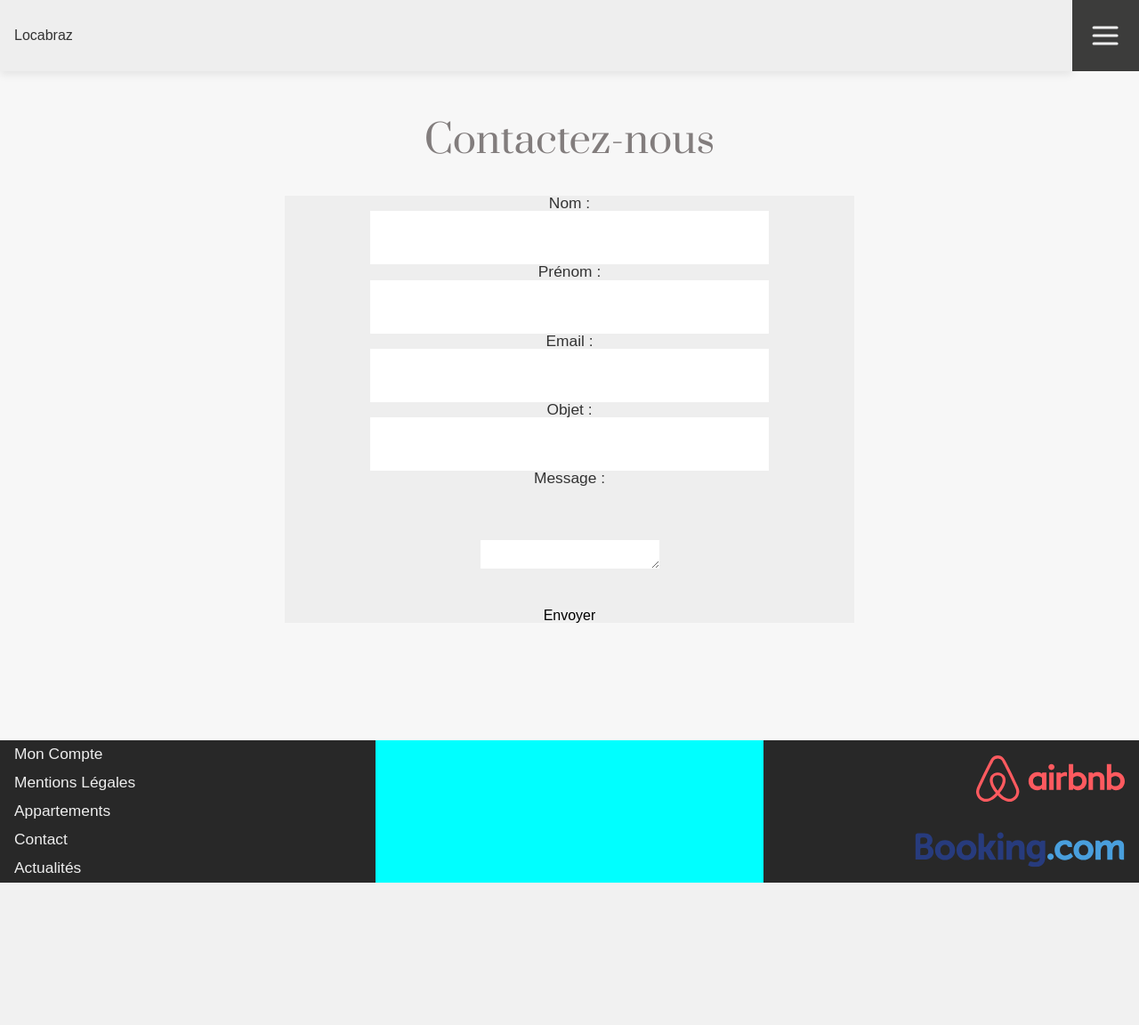
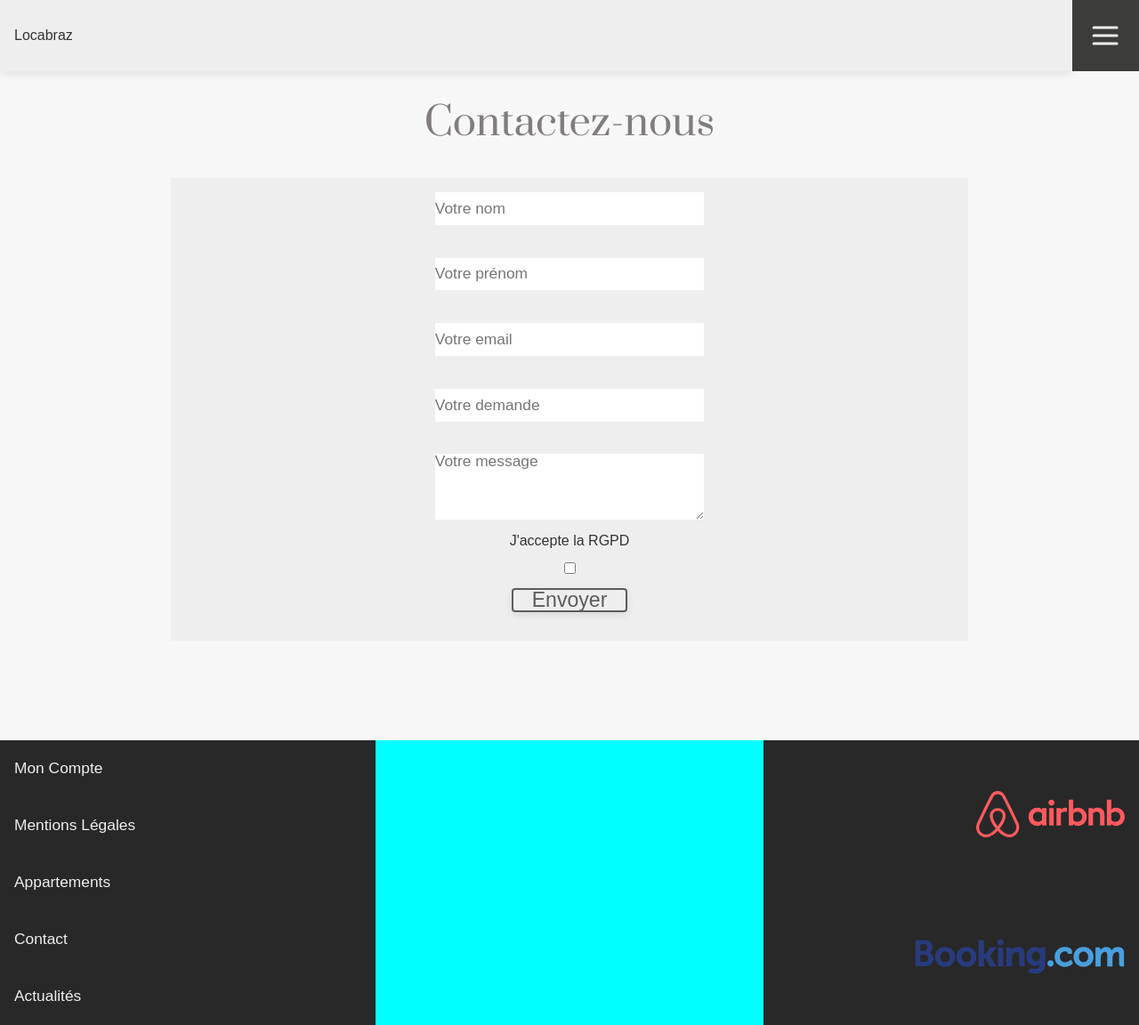
Before and after one commit to elemouellic/Locabraz, a PHP site: template src/views/frontpages/contact/contact.php in a window 1280 px wide. Shown: the whole page at 89% size. Before the commit the page ends 992 px from the top, so only its background shows below. Run offline with PHP 8.4, Linux system fonts and the light colour scheme; the template is opened without the code that fills it, so the values that code supplies are empty.

Commit message:
20230413 18:33

```diff
--- a/public/css/style.css
+++ b/public/css/style.css
@@ -111,9 +111,6 @@
     font-size: 100%;
     font: inherit;
     vertical-align: baseline;
-    -moz-appearance: none;
-    -webkit-appearance: none;
-    appearance: none;
 }
 
 /* Reset images */
@@ -134,13 +131,12 @@
 input:hover {
     opacity: 0.5s;
     transition: 0.2s;
-    filter: invert(0.4);
+
 }
 
 button:hover {
     opacity: 0.5s;
     transition: 0.2s;
-    filter: invert();
 }
 
 
@@ -475,13 +471,13 @@
 }
 
 .seeall {
-    cursor: pointer;
     border: 2px solid var(--colorfontdark);
     width: 30%;
     background-color: transparent;
     color: var(--colorfontdark);
     cursor: pointer;
     font-size: var(--inputs);
+    text-align: center;
 
 }
 
@@ -588,38 +584,61 @@
     display: flex;
     flex-direction: column;
     justify-content: center;
+    align-items: center;
 }
 
 .form-contact{
 
     background-color: var(--colorheader);
     display: flex;
-    margin: 0 auto;
+    padding: 1rem;
     flex-direction: column;
     align-items: center;
-    height: 60vh;
-    width: 50%;
+    height: 65vh;
+    width: 100%;
 }
 
 .box-contact{
     display: flex;
+    flex-wrap: wrap;
     flex-direction: column;
     align-items: center;
     width: 100%;
     height: 100%;
 }
 
+
+/* Faire disparaître les labels mais les laisser accessibles aux lecteurs d'écrans  */
 .box-contact>label{
-    text-align: center;
-    font-size: var(--textreponsive);
+    position: absolute;
+    left: -10000px;
+    width: 1px;
+    height: 1px;
+    overflow: hidden;
 }
-
 
 
 .box-contact>input{
     width: 70%;
+    height: 50%;
+    font-size: var(--textreponsive);
+
+}
+
+.box-contact>textarea{
+    width: 70%;
     height: 100%;
+    font-size: var(--textreponsive);
 }
+
+.form-contact>label{
+    margin: 1rem;
+}
+
+.form-contact>.inputbutton{
+    margin: 1rem;
+}
+
 
 
 /******************** Footer ********************/
@@ -779,6 +798,19 @@
         height: 10%;
     }
 
+    /* Page contact */
+
+    .form-contact{
+        width: 70%;
+    }
+
+    .box-contact{
+    width: 50%;
+
+
+} */
+
+
 
     /* Footer */
 
--- a/src/views/frontpages/contact/contact.php
+++ b/src/views/frontpages/contact/contact.php
@@ -6,30 +6,29 @@
     <form class="form-contact" action="?action=form-contact" method="POST">
         <div class="box-contact">
             <label for="name">Nom :</label>
-            <input type="text" id="name" name="name" required>
+            <input type="text" id="name" name="name" placeholder="Votre nom" required>
         </div>
-
         <div class="box-contact">
             <label for="firstname">Prénom :</label>
-            <input type="text" id="firstname" name="firstname" required>
+            <input type="text" id="firstname" name="firstname" placeholder="Votre prénom" required>
         </div>
 
         <div class="box-contact">
             <label for="email">Email :</label>
-            <input type="email" id="email" name="email" required>
+            <input type="email" id="email" name="email" placeholder="Votre email" required>
         </div>
         <div class="box-contact">
             <label for="subject">Objet :</label>
-            <input type="text" id="subject" name="subject" required>
+            <input type="text" id="subject" name="subject" placeholder="Votre demande" required>
         </div>
         <div class="box-contact">
             <label for="message">Message :</label>
-            <input type="hidden" name="postdate" value="<?php echo date('Y-m-d H:i:s'); ?>">
+            <textarea id="message" name="message" placeholder="Votre message" required></textarea>
         </div>
-        <div class="box-contact">
-            <textarea id="message" name="message" required></textarea>
-        </div>
-        <input type="submit" value="Envoyer">
+        <input type="hidden" name="postdate" value="<?php echo date('Y-m-d H:i:s'); ?>">
+        <label for="validate">J'accepte la RGPD</label>
+        <input type="checkbox" id="validate" name="validate" required>
+        <input class="inputbutton" type="submit" value="Envoyer">
 
     </form>
 </section>
--- a/src/views/frontpages/home.php
+++ b/src/views/frontpages/home.php
@@ -58,7 +58,7 @@
         </article>
     </article>
     <div class="section-button">
-        <button class="seeall" type="submit">Voir&nbsptout</button>
+    <a href="?action=apartment" class="seeall" >Voir&nbsptout</a>
     </div>
     <section class="prez-banner">
         <h5 class="prez-title">Présentation</h5>
@@ -111,7 +111,7 @@
             <input class="actus-button" type="button" value="Lire...">
         </article>
         <div class="section-button">
-            <button class="seeall" type="submit">Voir&nbsptout</button>
+            <a href="?action=news" class="seeall" >Voir&nbsptout</a>
         </div>
     </article>
 
```
